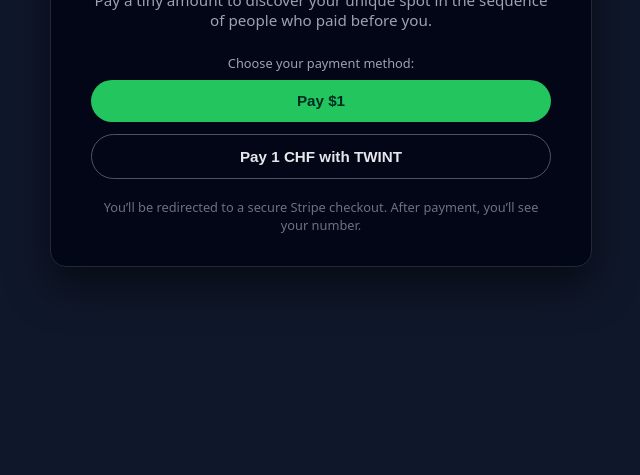
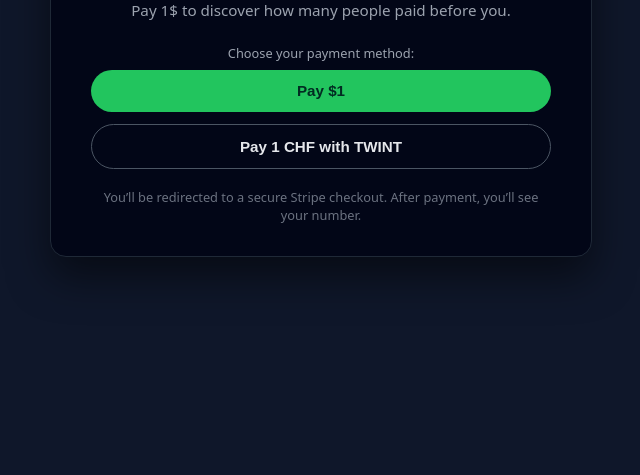
Before and after one commit to leowursten/1-dollar-site, a website: page index.html in a window 1280 px wide. Shown: the part 325-800 px from the top of the page, without its empty margins (319-959 px from the left). Drawn offline with Linux system fonts and the light colour scheme.

Commit message:
refining

```diff
--- a/index.html
+++ b/index.html
@@ -97,7 +97,7 @@
     <h1>Pay to know your number</h1>
 
     <p class="description">
-      Pay a tiny amount to discover your unique spot in the sequence of people who paid before you.
+      Pay 1$ to discover how many people paid before you.
     </p>
 
     <p class="hint">
```
